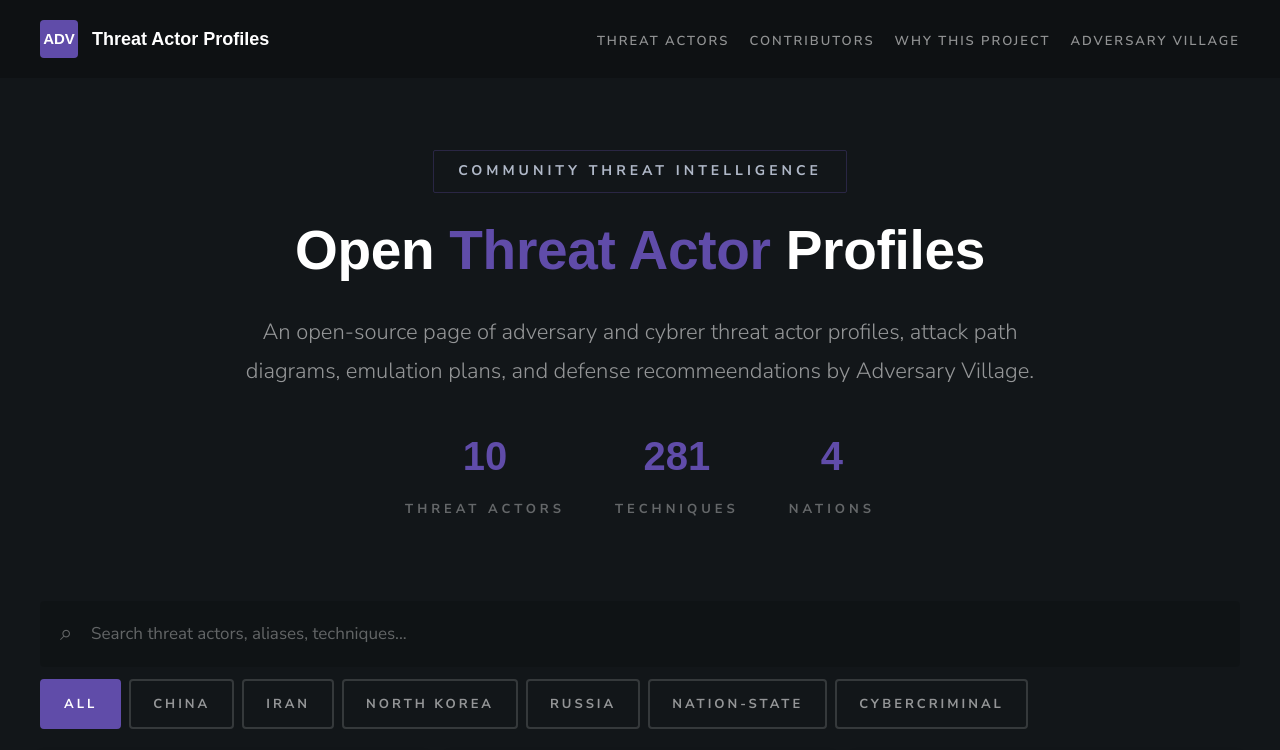
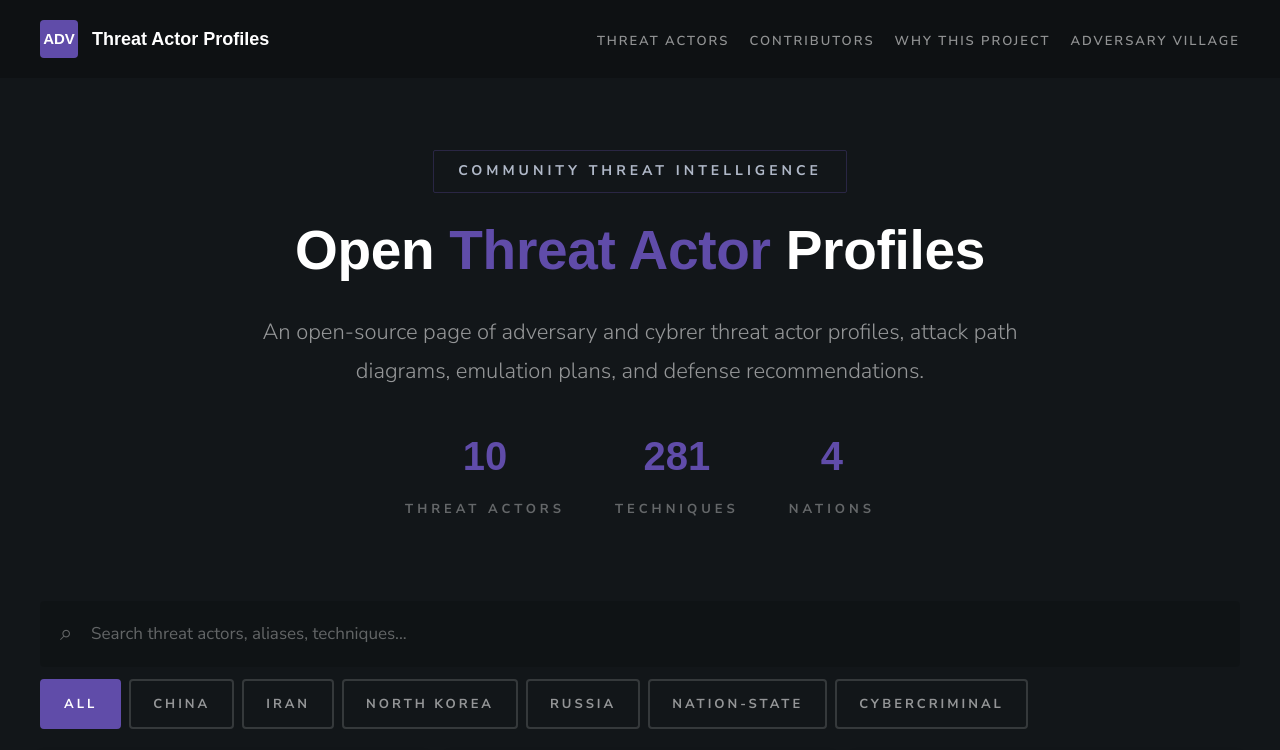
Before and after one commit to adversaryvillage/threat-actor-profiles, a plain HTML site: page index.html in a window 1280 px wide. Shown: the top 750 px of the page. Drawn offline with Linux system fonts and the light colour scheme; a web font is replaced by a local one.

Commit message:
threat actor profiles

```diff
--- a/index.html
+++ b/index.html
@@ -11,7 +11,7 @@
 <section class="hero">
 <div class="hero-grid"></div>
 <div class="hero-label">Community Threat Intelligence</div>
-<h1>Open <span class="highlight">Threat Actor</span> Profiles</h1><p class="hero-subtitle">An open-source page of adversary and cybrer threat actor profiles, attack path diagrams, emulation plans, and defense recommeendations by Adversary Village.</p>
+<h1>Open <span class="highlight">Threat Actor</span> Profiles</h1><p class="hero-subtitle">An open-source page of adversary and cybrer threat actor profiles, attack path diagrams, emulation plans, and defense recommendations.</p>
 <div class="hero-stats">
 <div class="hero-stat">
 <div class="hero-stat-value">10</div>
```
